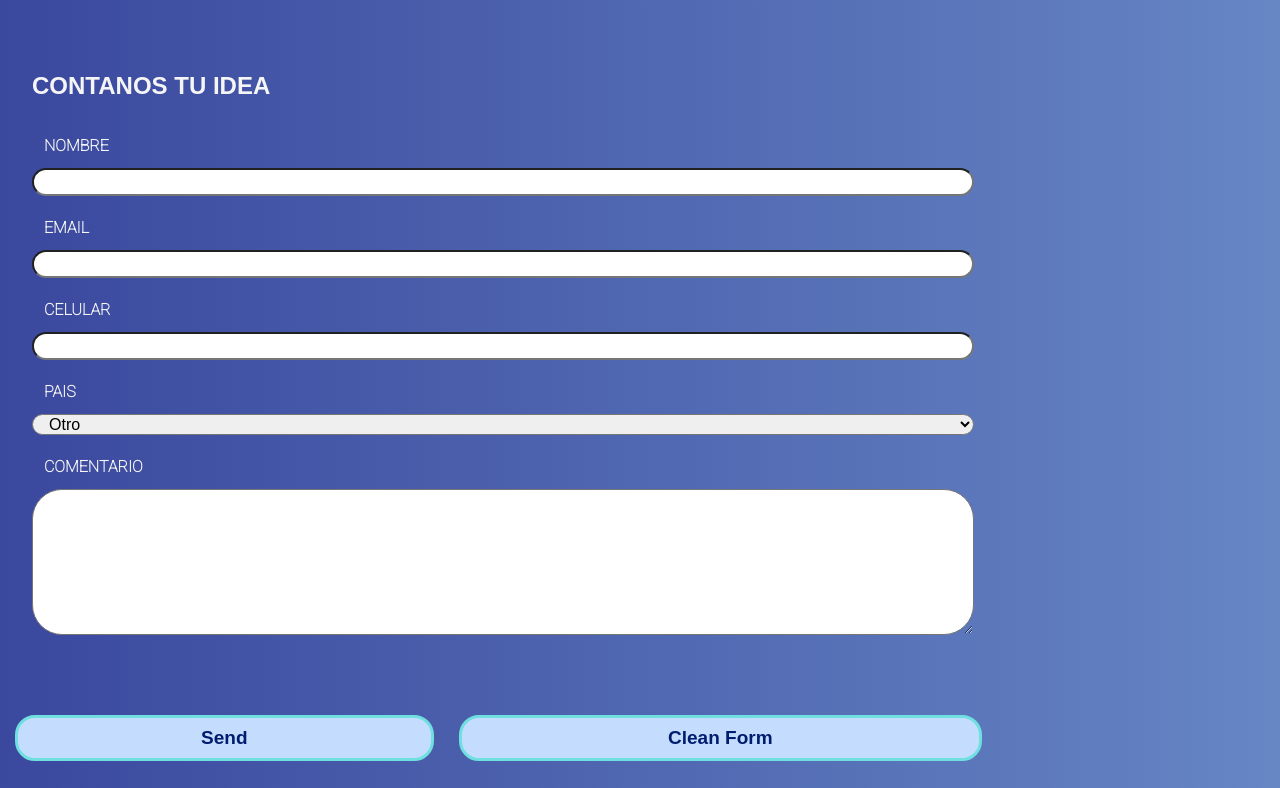
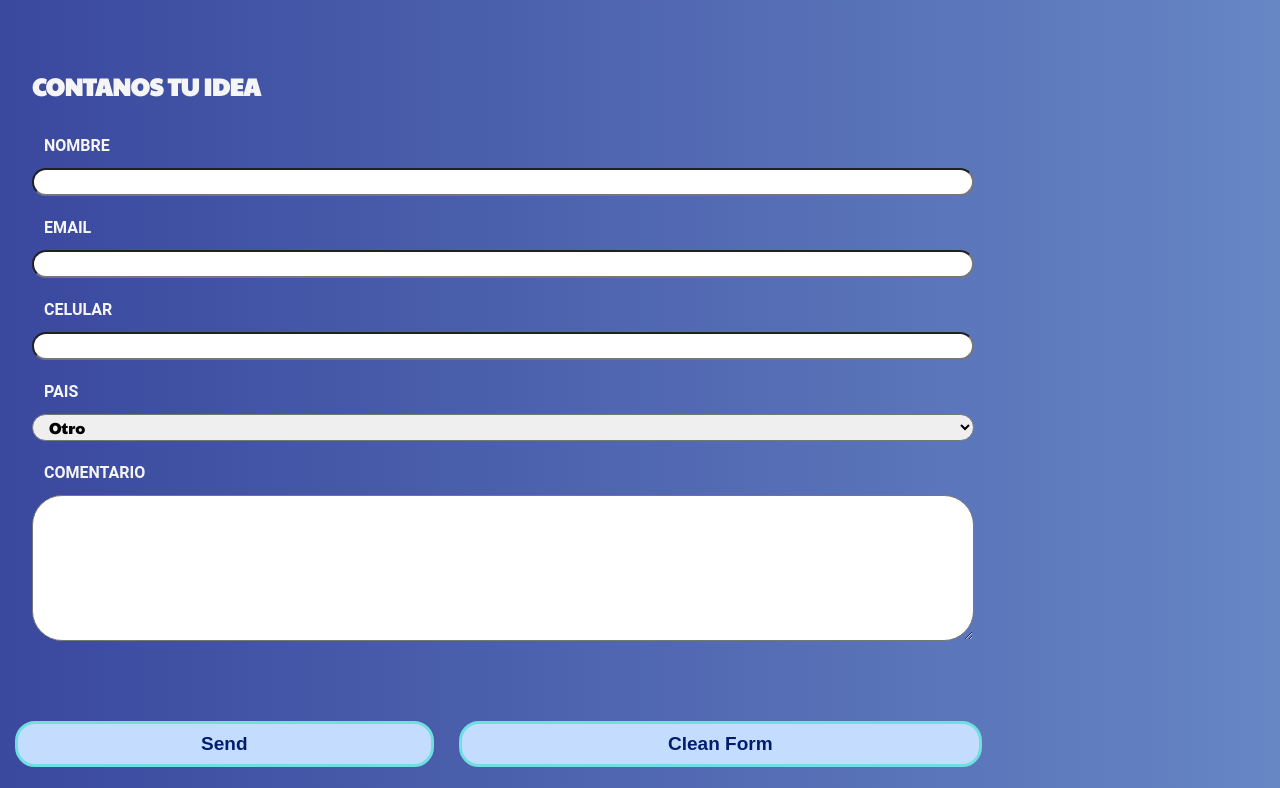
Before and after one commit to lpenza/WebPages-Penza, a plain HTML site: page pages/contact.html in a window 1280 px wide. Shown: the part 69-857 px from the top of the page. Drawn offline with nearby package versions, Linux system fonts and the light colour scheme.

Commit message:
Agregado de fonts a contac

```diff
--- a/pages/contact.html
+++ b/pages/contact.html
@@ -10,13 +10,15 @@
         integrity="sha384-0evHe/X+R7YkIZDRvuzKMRqM+OrBnVFBL6DOitfPri4tjfHxaWutUpFmBp4vmVor" crossorigin="anonymous">
     <!-- Link CSS -->
     <link rel="stylesheet" href="../css/style.css">
-    <!-- Google Fonts -->
+     <!-- Google Fonts -->
+    <!-- PaytoneOne -->
     <link rel="preconnect" href="https://fonts.googleapis.com">
     <link rel="preconnect" href="https://fonts.gstatic.com" crossorigin>
-    <link href="https://fonts.googleapis.com/css2?family=Roboto:wght@100&display=swap" rel="stylesheet">
+    <link href="https://fonts.googleapis.com/css2?family=Paytone+One&display=swap" rel="stylesheet">
+    <!-- Public Sans -->
     <link rel="preconnect" href="https://fonts.googleapis.com">
     <link rel="preconnect" href="https://fonts.gstatic.com" crossorigin>
-    <link href="https://fonts.googleapis.com/css2?family=Roboto:wght@100&display=swap" rel="stylesheet">
+    <link href="https://fonts.googleapis.com/css2?family=Public+Sans:wght@200&display=swap" rel="stylesheet">
     <title>CONTACT</title>
 </head>
 
```
Also changed, not shown: pages/customer.html (+0 -1 lines).
